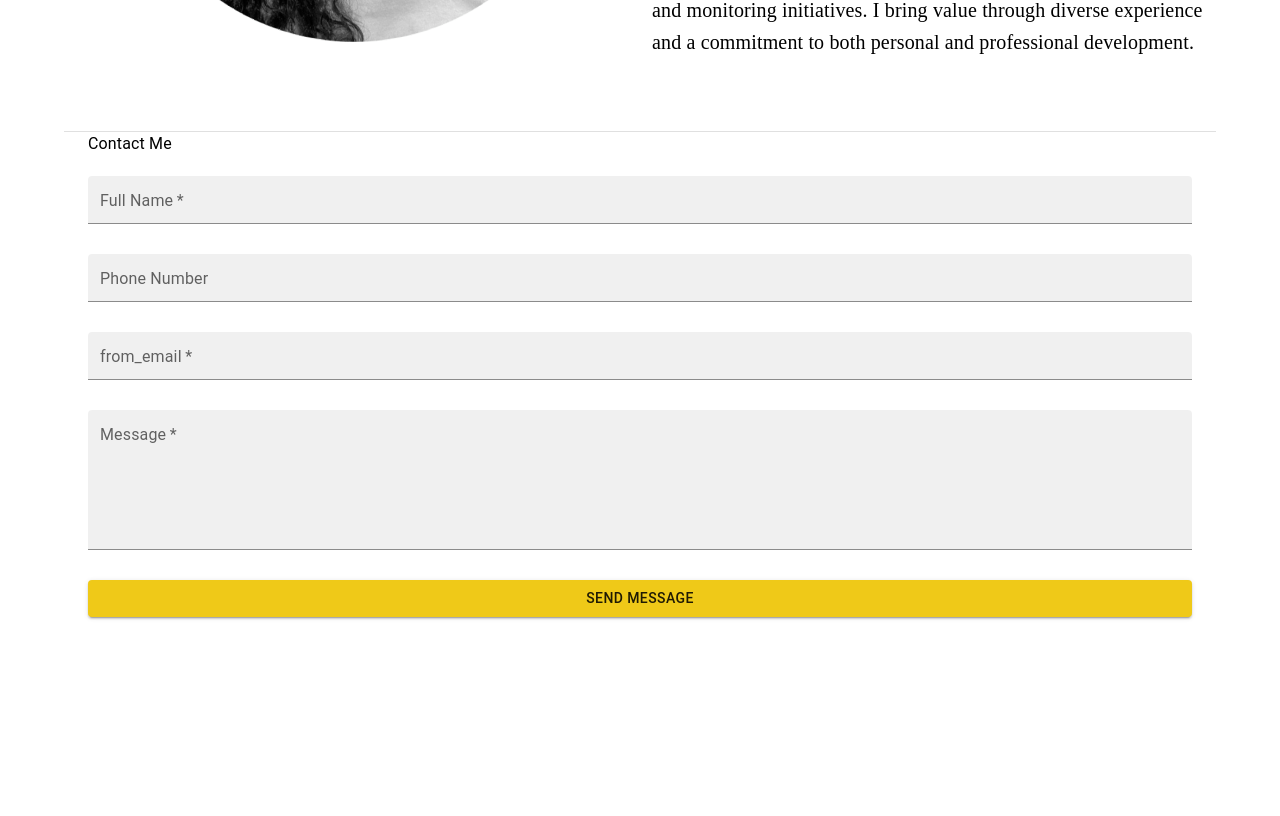
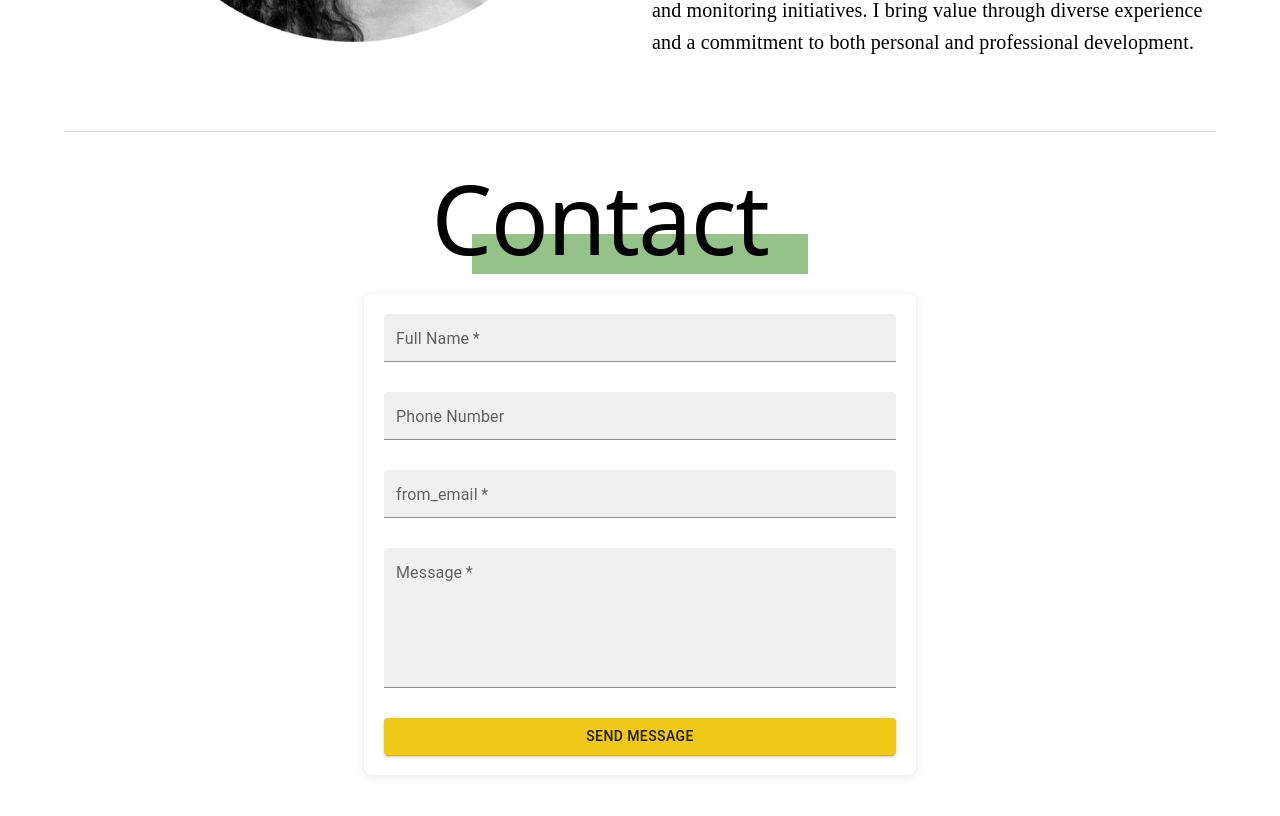
Before and after one commit to KristenDLR/type_profile, a React (Create React App) app: page / in a window 1280 px wide. Shown: the part 3400-4216 px from the top of the page. Built offline with nearby package versions, Linux system fonts and the light colour scheme; a web font is replaced by a local one.

Commit message:
feat: contact form working and styled

```diff
--- a/src/sections/contact/contact.section.tsx
+++ b/src/sections/contact/contact.section.tsx
@@ -17,7 +17,6 @@ import { send } from "emailjs-com";
 const phoneRegExp =
   /^\([0-9]{3}\)[ \\-]*([0-9]{2,4}[ \\-]*)*?[0-9]{3,4}?[ \\-]*[0-9]{3,4}?$/;
 
-//formik resetForm documentation requires passing actions
 const validationSchema = Yup.object({
   from_name: Yup.string().required("Full Name is required"),
   from_phone: Yup.string().matches(
@@ -33,7 +32,7 @@ const validationSchema = Yup.object({
 export const ContactSection: React.FC = () => {
   const [isLoading, setIsLoading] = useState(false);
   const [isSubmitted, setIsSubmitted] = useState<boolean>(false);
-
+  const [error, setError] = useState(null);
 
   //TODO: update with .env
   let SERVICE_ID = "service_4fy0ly9";
@@ -54,6 +53,8 @@ export const ContactSection: React.FC = () => {
       return;
     }
     setIsSubmitted(false);
+    setError(null);
+    console.log({ close: isSubmitted, isLoading, error });
   };
 
   const formik = useFormik({
@@ -65,6 +66,7 @@ export const ContactSection: React.FC = () => {
     },
     validationSchema: validationSchema,
     onSubmit: (value, actions) => {
+      console.log({ submitted: isSubmitted, isLoading, error });
       setIsLoading(true);
       const template = {
         from_name: value.from_name,
@@ -78,45 +80,70 @@ export const ContactSection: React.FC = () => {
             handleSubmit();
             actions.resetForm();
             setIsLoading(false);
-            // return(
-            //     <Snackbar open={res.status === 200} autoHideDuration={3000}>
-            //     <Alert severity="success" variant="filled" sx={{ width: "100%" }}>
-            //       Message Sent Succesfully!
-            //     </Alert>
-            //   </Snackbar>
-            // )
           }
         })
         .catch((error) => {
           console.log("Error sending email", error);
-          alert("failed to send messgae");
-            // return (
-            //   <Snackbar open={error && !isSubmitted} autoHideDuration={3000}>
-            //     <Alert severity="error" variant="filled" sx={{ width: "100%" }}>
-            //       Failed to send message!
-            //     </Alert>
-            //   </Snackbar>
-            // );
+          setError(error.message);
         });
       setIsLoading(false);
     },
   });
 
   return (
-    <Container>
-      <Snackbar open={isSubmitted} autoHideDuration={3000} onClose={handleClose}>
-        <Alert
+    <Container className="section">
+      {isSubmitted && (
+        <Snackbar
+          open={isSubmitted}
+          autoHideDuration={3000}
           onClose={handleClose}
-          severity="success"
-          variant="filled"
-          sx={{ width: "100%" }}
+          anchorOrigin={{ vertical: "bottom", horizontal: "center" }}
         >
-          Message Sent Succesfully!
+          <Alert
+            onClose={handleClose}
+            severity="success"
+            variant="filled"
+            sx={{ width: "100%" }}
+          >
+            Message Sent Succesfully!
+          </Alert>
+        </Snackbar>
+      )}
+      {!isSubmitted && !!error}
+      <Snackbar
+        open={!!error && !isSubmitted}
+        autoHideDuration={3000}
+        anchorOrigin={{ vertical: "bottom", horizontal: "center" }}
+      >
+        <Alert severity="error" variant="filled" sx={{ width: "100%" }}>
+          Failed to send message!
         </Alert>
       </Snackbar>
-      <Typography>Contact Me</Typography>
-      <form onSubmit={formik.handleSubmit} noValidate>
-        <Box sx={{ mt: "20px", mb: "40px" }}>
+      <Typography sx={{ mx: "auto" }} className="sectionTitle" variant="h1">
+        Contact
+      </Typography>
+      <form
+        onSubmit={formik.handleSubmit}
+        noValidate
+        style={{
+          display: "flex",
+          justifyContent: "center",
+          alignItems: "center",
+        }}
+      >
+        <Box
+          className="formContainer"
+          sx={{
+            display: "flex",
+            flexDirection: "column", // Ensures form fields are stacked
+            padding: "20px",
+            borderRadius: "8px",
+            boxShadow: "0 2px 10px rgba(0, 0, 0, 0.1)",
+            width: "50%",
+            mt: "20px",
+            mb: "40px",
+          }}
+        >
           <TextField
             variant="filled"
             required
--- a/src/sections/skills/skills.section.tsx
+++ b/src/sections/skills/skills.section.tsx
@@ -54,14 +54,12 @@ export const SkillsSection: React.FC<SkillsSectiontProps> = ({
       setStatus("error");
     }
     setIsDownloaded(true);
-    console.log(status);
   };
 
   const handleClose = (
     _event: React.SyntheticEvent | Event,
     reason?: SnackbarCloseReason
   ) => {
-    console.log(reason);
     if (reason === "clickaway") {
       setIsDownloaded(false);
       return;
@@ -103,6 +101,7 @@ export const SkillsSection: React.FC<SkillsSectiontProps> = ({
                   open={isDownloaded}
                   autoHideDuration={3000}
                   onClose={handleClose}
+                  anchorOrigin={{ vertical: "bottom", horizontal: "center" }}
                 >
                   <Alert
                     onClose={handleClose}
@@ -115,7 +114,11 @@ export const SkillsSection: React.FC<SkillsSectiontProps> = ({
                 </Snackbar>
               )}
               {status === "error" && (
-                <Snackbar open={isDownloaded} autoHideDuration={3000}>
+                <Snackbar
+                  open={isDownloaded}
+                  autoHideDuration={3000}
+                  anchorOrigin={{ vertical: "bottom", horizontal: "center" }}
+                >
                   <Alert
                     onClose={handleClose}
                     severity="error"
```
